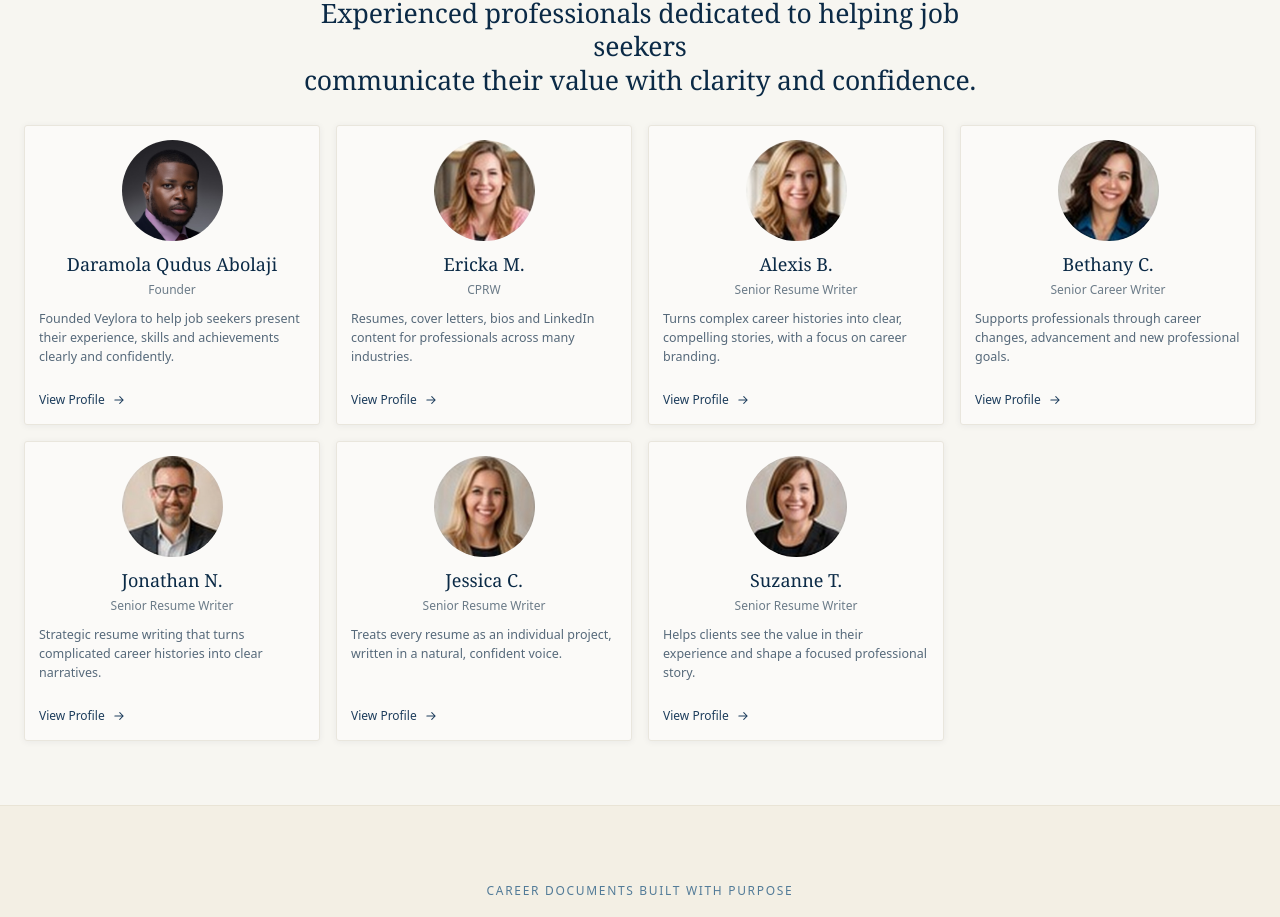
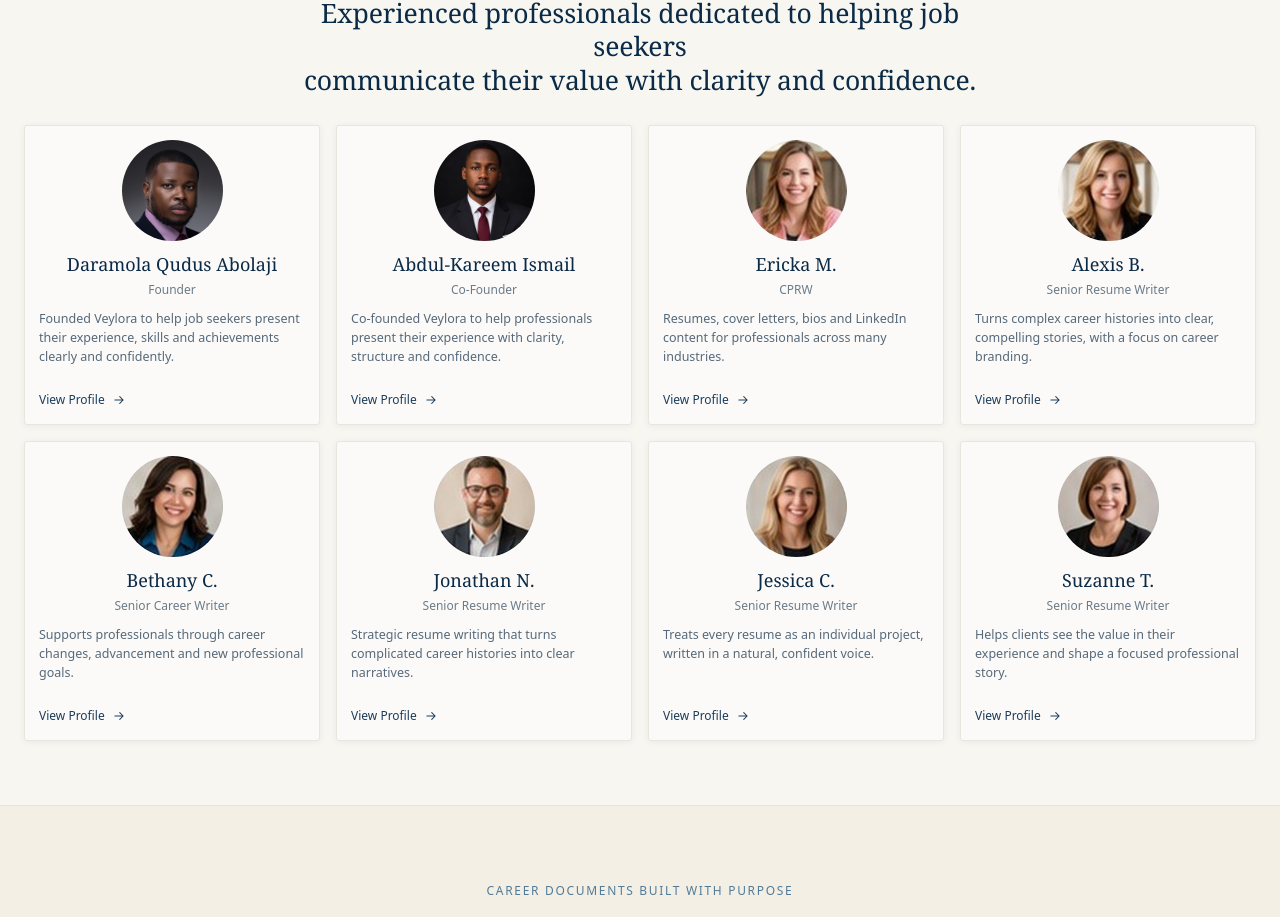
Before and after one commit to hasbunallah01/The-Resume-web, a Next.js app: page / in a window 1280 px wide. Shown: the part 1536-2453 px from the top of the page. Built offline with nearby package versions, Linux system fonts and the light colour scheme.

Commit message:
Replace Raffaella Morgan with co-founder Abdul-Kareem Ismail (9+ yrs), add as homepage writer #2; set Daramola to 12+ yrs; per-writer experience badges

```diff
--- a/components/writers/WritersPage.tsx
+++ b/components/writers/WritersPage.tsx
@@ -109,7 +109,7 @@ function WriterCard({ writer }: { writer: Writer }) {
             {writer.title}
           </p>
           <p className="mt-5 inline-flex items-center rounded-full border border-[#d8c8a0] bg-white px-4 py-1.5 text-[11.5px] font-semibold uppercase tracking-[0.12em] text-[#8a6d3a]">
-            15+ years of experience
+            {writer.experience} years of experience
           </p>
           <ul className="mt-6 flex flex-wrap justify-center gap-2">
             {writer.focus.map((f) => (
--- a/data/writers.ts
+++ b/data/writers.ts
@@ -19,6 +19,8 @@ export type Writer = {
   featured?: boolean;
   /** Column weight that reproduces the card widths in the design (homepage) */
   weight?: number;
+  /** Shown in the "X+ years of experience" badge on the Writers page */
+  experience: string;
 };
 
 export const writers: Writer[] = [
@@ -31,6 +33,7 @@ export const writers: Writer[] = [
       "Founded Veylora to help job seekers present their experience, skills and achievements clearly and confidently.",
     lines: ["Founded Veylora to help", "job seekers present their", "experience clearly and", "confidently."],
     focus: ["Career Strategy", "Executive Resumes", "Personal Branding"],
+    experience: "12+",
     bio: [
       "Daramola Qudus Abolaji founded Veylora with a simple belief: people should not have to struggle to explain the value of the work they have already done.",
       "Through Veylora, Qudus focuses on helping professionals present their experience with greater clarity, structure, and purpose, whether they are entering the job market, moving into a new role, repositioning their experience, or preparing for a more senior opportunity.",
@@ -40,19 +43,22 @@ export const writers: Writer[] = [
     featured: true,
   },
   {
-    slug: "raffaella-morgan",
-    name: "Raffaella Morgan",
-    title: "Senior Resume Writer & Career Development Professional",
-    cardRole: "Senior Resume Writer",
+    slug: "abdul-kareem-ismail",
+    name: "Abdul-Kareem Ismail",
+    title: "Co-Founder, Veylora",
+    cardRole: "Co-Founder",
     summary:
-      "Polished, achievement driven resumes and career documents that feel authentic to the person behind them.",
-    lines: [],
-    focus: ["Resumes", "Cover Letters", "Professional Biographies"],
+      "Co-founded Veylora to help professionals present their experience with clarity, structure and confidence.",
+    lines: ["Co-founded Veylora to help", "professionals present their", "experience with clarity and", "confidence."],
+    focus: ["Career Strategy", "Resume Writing", "Client Experience"],
+    experience: "9+",
     bio: [
-      "Raffaella Morgan brings more than 15 years of experience helping professionals communicate their value with clarity and confidence. Her background spans career development, professional writing, and individual guidance for candidates at different stages of their careers, from early career professionals building their first strong resume to experienced leaders preparing for their next opportunity.",
-      "Raffaella takes a thoughtful approach to every project, taking time to understand a client's experience, accomplishments, goals, and the type of opportunities they want to pursue. She believes a strong resume should do more than list responsibilities. It should tell a clear professional story and make the candidate's value immediately understandable.",
-      "Her work focuses on creating polished, achievement driven resumes, cover letters, professional biographies, and career documents that feel authentic to the person behind them.",
+      "Abdul-Kareem Ismail co-founded Veylora alongside Daramola Qudus Abolaji, bringing more than 9 years of experience in career development and professional writing to the company.",
+      "He focuses on the experience clients have while working with Veylora, from the first conversation about their goals through to the final document, making sure every project is handled with care, clear communication, and attention to detail.",
+      "Abdul-Kareem believes a career document is only as strong as the understanding behind it. He works to make sure Veylora's process starts with genuinely listening to a client's story before a single word is written.",
     ],
+    photo: "/images/writer-abdul-kareem-ismail.jpg",
+    featured: true,
   },
   {
     slug: "ericka-m",
@@ -68,6 +74,7 @@ export const writers: Writer[] = [
       "Ericka is known for her attention to detail and her ability to uncover the strongest parts of a client's professional story. She looks beyond job titles and responsibilities to identify accomplishments, transferable strengths, leadership contributions, and the qualities that make each candidate distinctive.",
       "Her work combines clear writing with thoughtful career positioning. Whether working with someone entering the workforce, an experienced professional seeking advancement, or a senior leader preparing for a major transition, Ericka focuses on producing documents that are professional, authentic, and easy for hiring teams to understand.",
     ],
+    experience: "15+",
     photo: "/images/writer-ericka-mingus.jpg",
     featured: true,
     weight: 143,
@@ -86,6 +93,7 @@ export const writers: Writer[] = [
       "Alexis has a particularly strong interest in turning complex career histories into clear, compelling stories. She works closely with clients to identify accomplishments that are often overlooked and transform them into concise, meaningful statements that communicate professional value.",
       "Her approach combines careful writing, strategic positioning, and a genuine understanding of what makes each candidate different. Every document is developed to sound natural, confident, and personal rather than generic or overly polished.",
     ],
+    experience: "15+",
     photo: "/images/writer-alexis-binder.jpg",
     featured: true,
     weight: 138,
@@ -105,6 +113,7 @@ export const writers: Writer[] = [
       "Bethany believes that effective career documents begin with listening. Before writing, she takes the time to understand a client's experience, strengths, ambitions, and accomplishments. Her goal is to create documents that communicate those qualities naturally while giving employers a clear picture of what the candidate can contribute.",
       "Her writing style is practical, personable, and focused on helping clients present their experience with confidence.",
     ],
+    experience: "15+",
     photo: "/images/writer-bethany-camasura.jpg",
     featured: true,
     weight: 135,
@@ -123,6 +132,7 @@ export const writers: Writer[] = [
       "Jonathan takes a strategic approach to resume writing. Rather than simply rewriting a client's existing document, he works to understand the progression of their career, the results they have delivered, and the direction they want to take next.",
       "His experience with professional communication and career strategy allows him to turn complicated career histories into organized, easy to follow narratives. Clients appreciate his practical approach, careful attention to detail, and ability to make professional achievements stand out without making the document feel exaggerated or artificial.",
     ],
+    experience: "15+",
     photo: "/images/writer-jonathan-nugent.jpg",
     featured: true,
     weight: 134,
@@ -142,6 +152,7 @@ export const writers: Writer[] = [
       "Her process begins with understanding the person behind the career history. From there, she develops clear, accomplishment focused content designed to communicate experience, strengths, and career direction in a natural and confident voice.",
       "Jessica's goal is simple: to help every client walk away with career documents that genuinely represent who they are and where they want to go.",
     ],
+    experience: "15+",
     photo: "/images/writer-jessica-coppens.jpg",
     featured: true,
     weight: 134.5,
@@ -161,6 +172,7 @@ export const writers: Writer[] = [
       "Her writing philosophy is centered on clarity, authenticity, and relevance. Suzanne believes a resume should sound like the person it represents while making it easy for a hiring manager to understand the candidate's capabilities and accomplishments.",
       "Through a collaborative approach, she helps clients turn years of experience into a focused professional story that supports their next career move.",
     ],
+    experience: "15+",
     photo: "/images/writer-suzanne-taylor.jpg",
     featured: true,
     weight: 135,
```
Also changed, not shown: public/images/writer-abdul-kareem-ismail.jpg (added).
